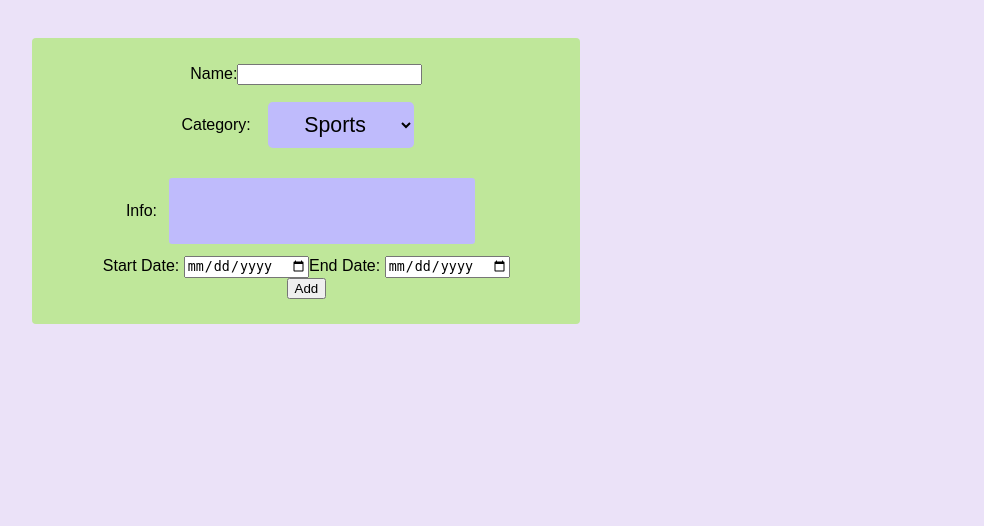
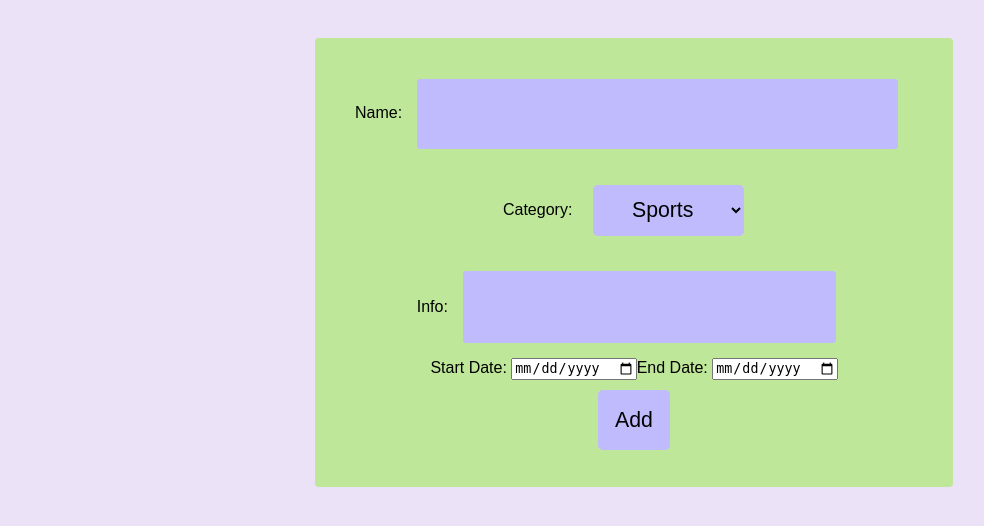
Before and after one commit to quiluh/Daily-Notices, a Flask app: page /add in a window 1280 px wide. Shown: the top 526 px of the page, without its empty margins (6-990 px from the left). Run offline with Flask 3, Linux system fonts and the light colour scheme; the visitor is signed in with stand-in values (Sample User, id 1).

Commit message:
styled add route some more

```diff
--- a/static/styles/styles.css
+++ b/static/styles/styles.css
@@ -174,3 +174,7 @@ p {
     align-items: center;
     width: 100%;
 }
+.mxAuto {
+    margin-left: auto;
+    margin-right: auto;
+}
--- a/templates/add.html
+++ b/templates/add.html
@@ -7,11 +7,11 @@
     <title>Daily Notices | Add</title>
 </head>
 <body>
-    <div class="noticeContainer">
+    <div class="noticeContainer mxAuto">
         <form method="post">
             <div class="centerContent">
                 <label for="name">Name:</label>
-                <input id="name" name="name" value="" autocomplete="off" maxlength="20">
+                <input type="text" id="name" name="name" value="" autocomplete="off" maxlength="20">
             </div>
 
             <div class="centerContent">
@@ -32,7 +32,7 @@
             </div>
 
             <div class="centerContent">
-                <div class="row">
+                <div class="row justifyContentEvenly">
                     <div class="col">
                         <label for="startDate">Start Date:</label>
                         <input type="date" id="startDate" name="startDate">
@@ -44,7 +44,7 @@
                 </div>
             </div>
             <div class="centerContent">
-                <input type="submit" value="Add">
+                <button type="submit" value="Add">Add</button>
             </div>
         </form>
     </div>
```
